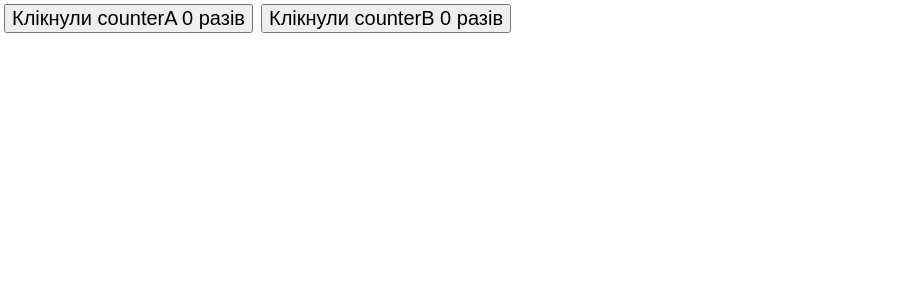
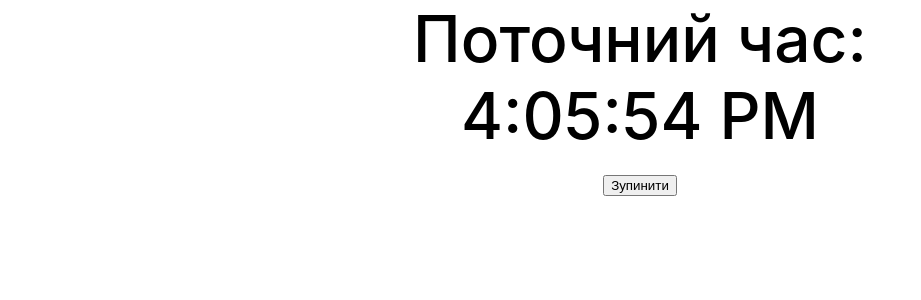
Before and after one commit to IrynaSokolova-Quanandrya/FE-1y_3-react, a React (Create React App) app: page / in a window 1280 px wide. Shown: the top 300 px of the page, without its empty margins (0-921 px from the left). Built offline with nearby package versions, Linux system fonts and the light colour scheme.

Commit message:
рефоктор

```diff
--- a/src/components/App/App.jsx
+++ b/src/components/App/App.jsx
@@ -4,6 +4,7 @@ import { GlobalStyle } from '../../GlobalStyle.styled';
 import { Counter } from '../Counter/Counter';
 import { Component } from 'react';
 import { Form } from '../SignupForm/Form';
+import { Clock } from '../Clock/Clock';
 /**
  * useState рефакторимо ColorPicker та SignupForm
  * useEffect замість методів життєвого циклу
@@ -18,9 +19,10 @@ export class App extends Component {
   render(){
     return(
     <div>
-            <Counter/>
+            {/* <Counter/>  */}
         {/* <ColorPicker options={colorPickerOptions}/> */}
         {/* <Form/> */}
+        <Clock />
 
       <GlobalStyle/>
     </div>
--- /dev/null
+++ b/src/components/Clock/Clock.jsx
@@ -0,0 +1,37 @@
+import { useEffect, useRef, useState } from 'react';
+import styles from './Clock.module.css';
+
+export const Clock = ()=> {
+    const [time, setTime] = useState(new Date())
+  const intervalId = useRef(null)
+  const button = useRef(null)
+  // console.log(button.current);
+  // console.log(intervalId);
+  const stop = () => {
+          clearInterval(intervalId.current);
+      }
+  useEffect(() => {
+    intervalId.current = setInterval(() => {
+            setTime(new Date());
+  }, 1000);
+
+    return () => {
+      // console.log('Цей метод викликається перед кожним розмонтуванням компоненту');
+        stop();
+    }
+  }, [time])
+
+    return (
+      <div className={styles.container}>
+        <p className={styles.clockface}>
+                Поточний час:
+                <br />
+                {time.toLocaleTimeString()}
+            </p>
+            <br />
+        <button type="button" onClick={stop} ref={button}>
+          Зупинити
+        </button>
+      </div>
+    );
+}
--- /dev/null
+++ b/src/components/Clock/Clock.module.css
@@ -0,0 +1,8 @@
+.container {
+  text-align: center;
+}
+
+.clockface {
+  font-size: 64px;
+  font-weight: 500;
+}
--- a/src/components/SignupForm/Form.jsx
+++ b/src/components/SignupForm/Form.jsx
@@ -1,17 +1,27 @@
 import { useState, useEffect } from "react"
 
-export const Form = () => {
+// true || 1 //1
+// 0 || 1 //1
+// undefined || 1 // 1
 
-    const [name, setName] = useState('')
-    const [password, setPassword] = useState('')
+// 0 ?? 1//0
+// undefined ?? 1//1
+// null ?? 1//1
+// '' ?? 1
+
+const useLocalStorage = (key, initialValue) => {
+    const [state, setState] = useState(window.localStorage.getItem(key) ?? initialValue)
 
     useEffect(() => {
-        console.log(name);
-         console.log('Виклик useeffect');
-         return () => {
+        window.localStorage.setItem(key, state)
+    }, [key, state])
 
-         }
-    }, [name])
+    return [state, setState]
+}
+
+export const Form = () => {
+    const [name, setName] = useLocalStorage('name', '');
+    const [password, setPassword] = useLocalStorage('password', '');
 
     const handleChange = (e) => {
         const name = e.currentTarget.name
@@ -38,12 +48,12 @@ export const Form = () => {
         <form onSubmit={handleSubmit}>
             <label>
                 Name
-                <input type="text" name="name" value={name} onChange={handleChange}/>
+                <input type="text" name="name" value={name} onChange={handleChange} autoComplete="off"/>
             </label>
             <br />
             <label>
                 Password
-                <input type="password" name="password" value={password} onChange={handleChange}/>
+                <input type="password" name="password" value={password} onChange={handleChange} autoComplete="off"/>
             </label>
             <br />
             <button type="submit">Submit</button>
```
